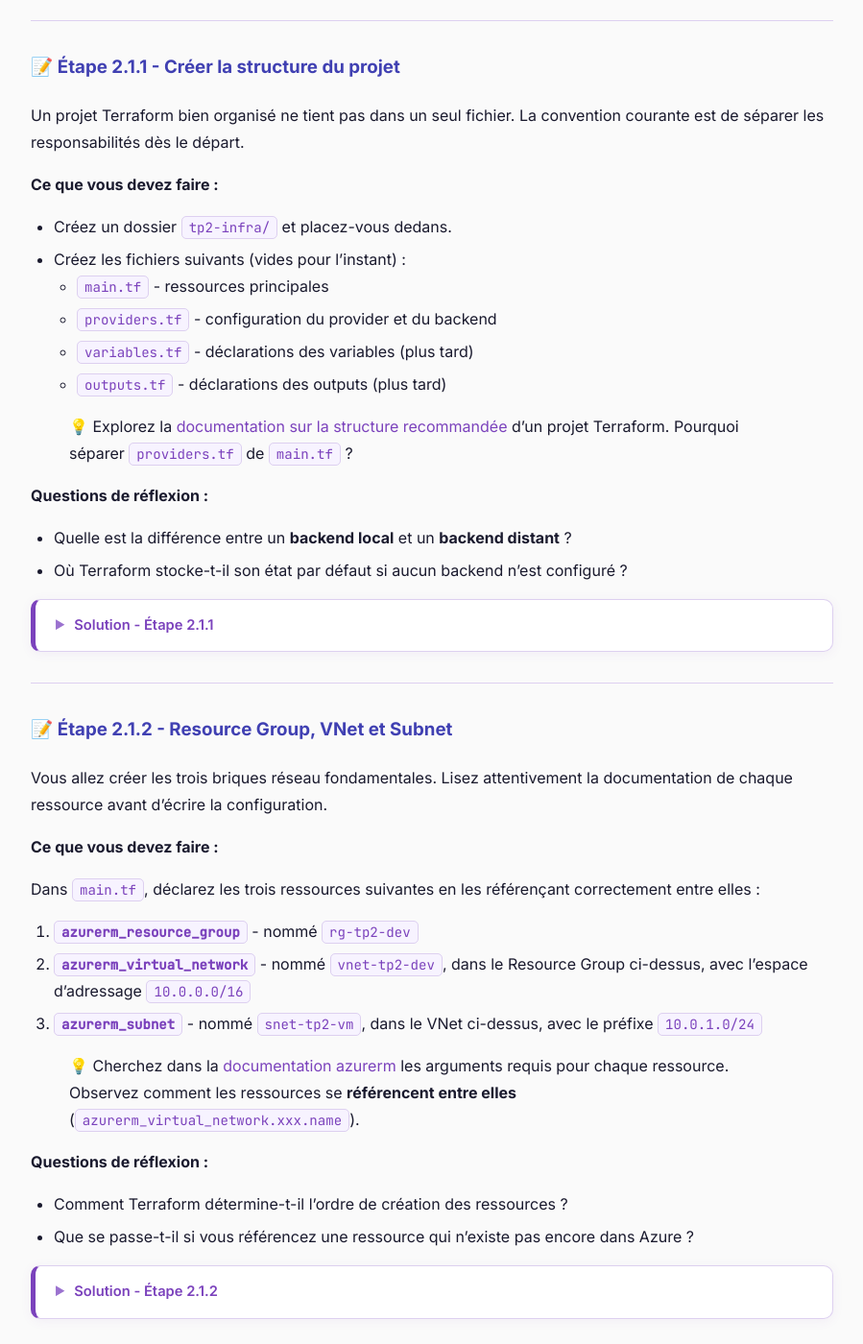
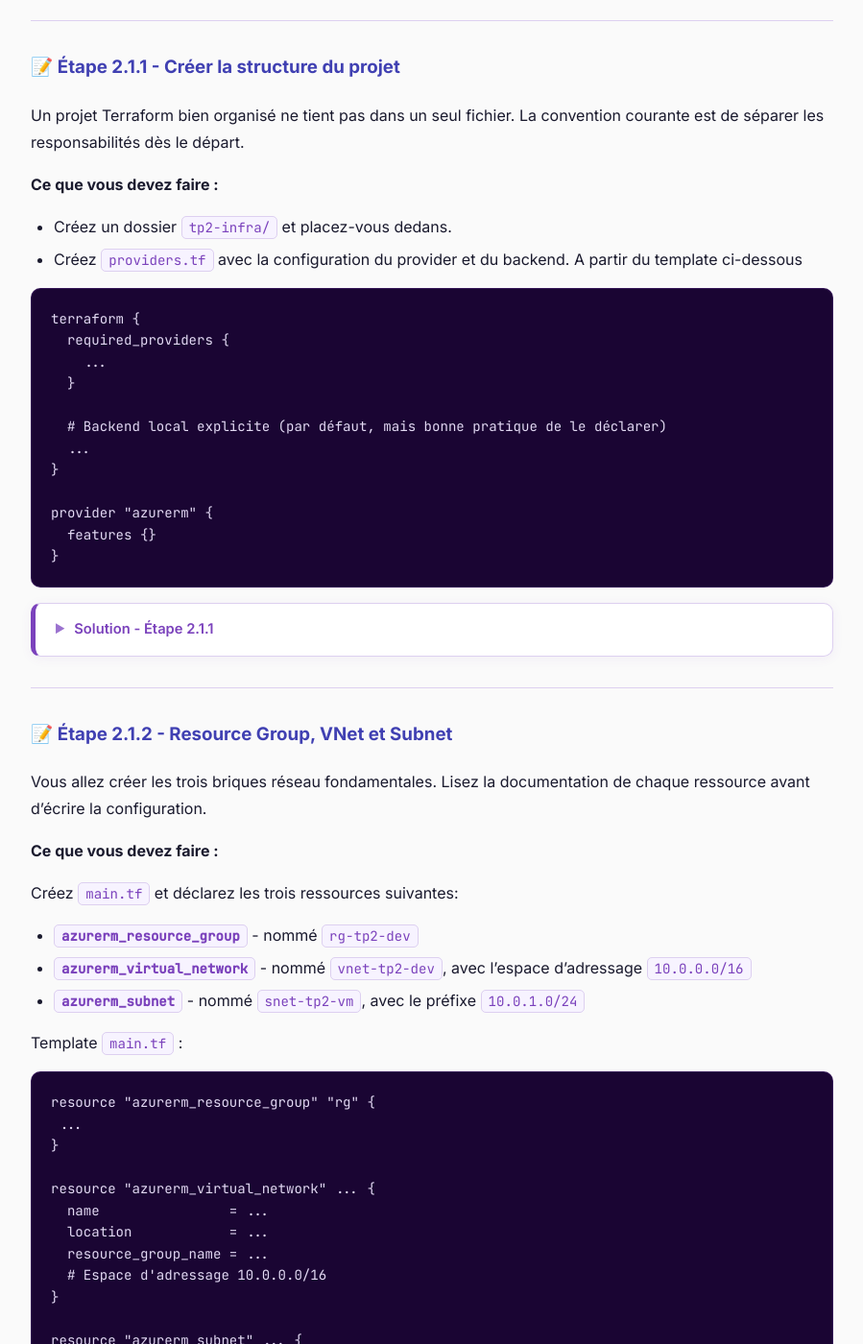
Before and after one commit to jviallon63/Hesias-TF5, a Jekyll site: the page built from tp/2-first-hcl.md, in a window 1280 px wide and 1400 px high, scrolled down 1560 px. Shown: the whole window at 96% size, without its empty margins (190-1089 px from the left). Built offline with Jekyll 4.4.1, drawn with Linux system fonts in a browser that asks for light colours; some of the changed text lies outside the part shown.

Commit message:
Review TP2

````diff
--- a/tp/2-first-hcl.md
+++ b/tp/2-first-hcl.md
@@ -53,26 +53,26 @@ Un projet Terraform bien organisé ne tient pas dans un seul fichier. La convent
 **Ce que vous devez faire :**
 
 - Créez un dossier `tp2-infra/` et placez-vous dedans.
-- Créez les fichiers suivants (vides pour l'instant) :
-  - `main.tf` - ressources principales
-  - `providers.tf` - configuration du provider et du backend
-  - `variables.tf` - déclarations des variables (plus tard)
-  - `outputs.tf` - déclarations des outputs (plus tard)
+- Créez `providers.tf` avec la configuration du provider et du backend. A partir du template ci-dessous
 
-> 💡 Explorez la [documentation sur la structure recommandée](https://developer.hashicorp.com/terraform/language/files) d'un projet Terraform. Pourquoi séparer `providers.tf` de `main.tf` ?
+```hcl
+terraform {
+  required_providers {
+    ...
+  }
 
-**Questions de réflexion :**
-- Quelle est la différence entre un **backend local** et un **backend distant** ?
-- Où Terraform stocke-t-il son état par défaut si aucun backend n'est configuré ?
+  # Backend local explicite (par défaut, mais bonne pratique de le déclarer)
+  ...
+}
+
+provider "azurerm" {
+  features {}
+}
+```
 
 {::nomarkdown}
 <details><summary>Solution - Étape 2.1.1</summary>
 {:/nomarkdown}
-
-```bash
-mkdir tp2-infra && cd tp2-infra
-touch main.tf providers.tf variables.tf outputs.tf
-```
 
 Contenu de `providers.tf` :
 
@@ -108,21 +108,41 @@ terraform init
 
 ### 📝 Étape 2.1.2 - Resource Group, VNet et Subnet
 
-Vous allez créer les trois briques réseau fondamentales. Lisez attentivement la documentation de chaque ressource avant d'écrire la configuration.
+Vous allez créer les trois briques réseau fondamentales. Lisez la documentation de chaque ressource avant d'écrire la configuration.
 
 **Ce que vous devez faire :**
 
-Dans `main.tf`, déclarez les trois ressources suivantes en les référençant correctement entre elles :
+Créez `main.tf` et déclarez les trois ressources suivantes:
+- **`azurerm_resource_group`** - nommé `rg-tp2-dev`
+- **`azurerm_virtual_network`** - nommé `vnet-tp2-dev`, avec l'espace d'adressage `10.0.0.0/16`
+- **`azurerm_subnet`** - nommé `snet-tp2-vm`, avec le préfixe `10.0.1.0/24`
 
-1. **`azurerm_resource_group`** - nommé `rg-tp2-dev`
-2. **`azurerm_virtual_network`** - nommé `vnet-tp2-dev`, dans le Resource Group ci-dessus, avec l'espace d'adressage `10.0.0.0/16`
-3. **`azurerm_subnet`** - nommé `snet-tp2-vm`, dans le VNet ci-dessus, avec le préfixe `10.0.1.0/24`
+Template `main.tf` :
 
-> 💡 Cherchez dans la [documentation azurerm](https://registry.terraform.io/providers/hashicorp/azurerm/latest/docs) les arguments requis pour chaque ressource. Observez comment les ressources se **référencent entre elles** (`azurerm_virtual_network.xxx.name`).
+```hcl
+resource "azurerm_resource_group" "rg" {
+ ...
+}
+
+resource "azurerm_virtual_network" ... {
+  name                = ...
+  location            = ...
+  resource_group_name = ...
+  # Espace d'adressage 10.0.0.0/16
+}
+
+resource "azurerm_subnet" ... {
+  ...
+  # préfixe du subnet : 10.0.1.0/24
+}
+```
+
+> 💡 Cherchez dans la [documentation azurerm](https://registry.terraform.io/providers/hashicorp/azurerm/latest/docs) les arguments requis pour chaque ressource. Observez comment les ressources se **référencent entre elles**.
 
 **Questions de réflexion :**
 - Comment Terraform détermine-t-il l'ordre de création des ressources ?
-- Que se passe-t-il si vous référencez une ressource qui n'existe pas encore dans Azure ?
+- Quel est la différence entre le nom `azurerm_resource_group rg` et `name = rg-tp2-dev` ?
+- Comment créer un second subnet attaché au vnet `vnet-tp2-dev` ?
 
 {::nomarkdown}
 <details><summary>Solution - Étape 2.1.2</summary>
@@ -155,8 +175,6 @@ resource "azurerm_subnet" "snet_vm" {
 terraform plan
 terraform apply
 ```
-
-> Les références comme `azurerm_resource_group.rg.location` créent des **dépendances implicites** : Terraform construit automatiquement le graphe d'exécution.
 
 {::nomarkdown}
 </details>
````
Also changed, not shown: other parts of tp/2-first-hcl.md (+1 -1 lines), 3 other files.
